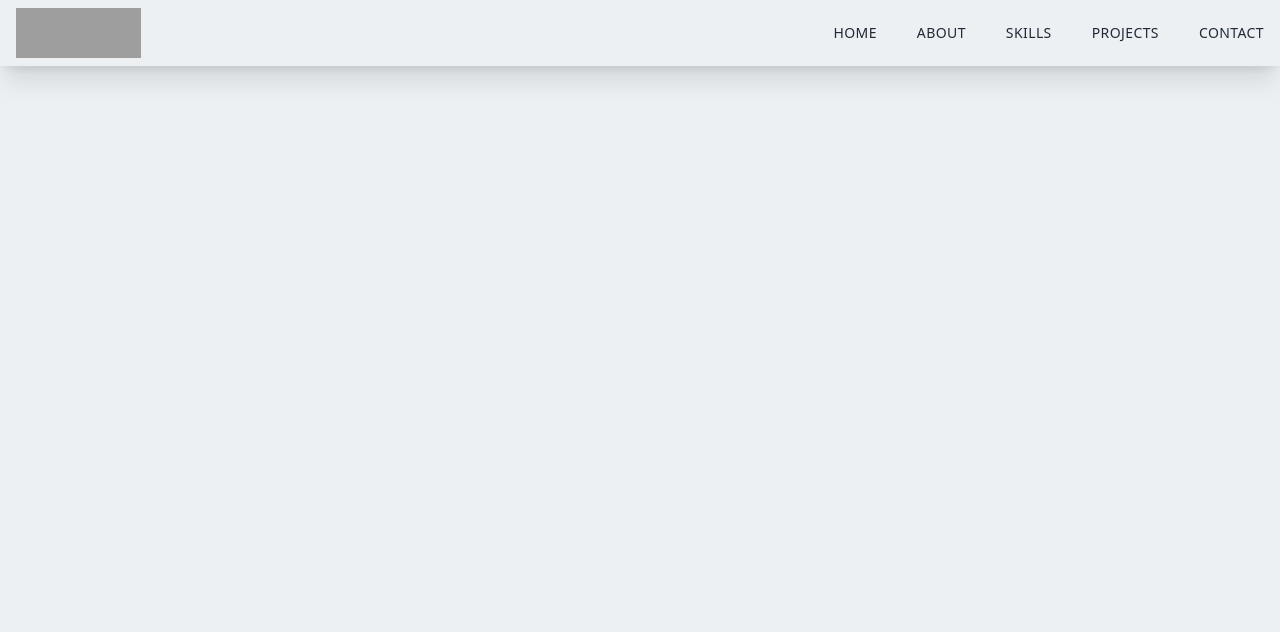
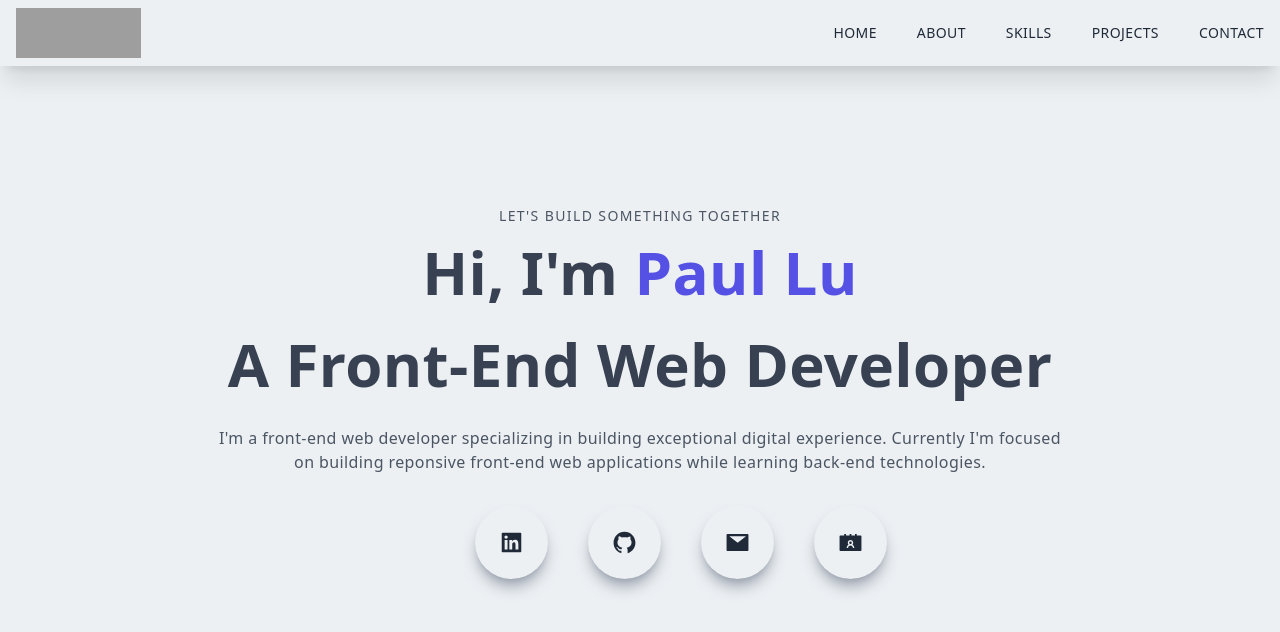
Before and after one commit to Paul-l-sining/Portfolio, a Next.js app: page / in a window 1280 px wide. Shown: the top 632 px of the page. Built offline with nearby package versions, Linux system fonts and the light colour scheme; grey boxes are pictures that could not be loaded.

Commit message:
built home component

```diff
--- /dev/null
+++ b/components/Home.jsx
@@ -0,0 +1,48 @@
+/** @format */
+
+import React from "react";
+import {
+  AiFillGithub,
+  AiFillLinkedin,
+  AiFillMail,
+  AiFillContacts,
+} from "react-icons/ai";
+
+function Home() {
+  return (
+    <div className="w-full h-screen text-center">
+      <div className="max-w-[1240px] w-full h-full mx-auto p-2 flex justify-center items-center">
+        <div>
+          <p className="uppercase text-sm tracking-widest text-gray-600">
+            let's build something together
+          </p>
+          <h1 className="py-4 text-gray-700">
+            Hi, I'm <span className="text-[#5651e5]">Paul Lu</span>
+          </h1>
+          <h1 className="py-4 text-gray-700">A Front-End Web Developer</h1>
+          <p className="py-4 text-gray-600 max-w-[70%] m-auto">
+            I'm a front-end web developer specializing in building exceptional
+            digital experience. Currently I'm focused on building reponsive
+            front-end web applications while learning back-end technologies.
+          </p>
+          <div className="flex items-center justify-between max-w-[330px] m-auto space-x-10 py-4">
+            <div className="rounded-full shadow-lg shadow-gray-400 p-6 cursor-pointer hover:scale-105 duration-100">
+              <AiFillLinkedin size="25px" />
+            </div>
+            <div className="rounded-full shadow-lg shadow-gray-400 p-6 cursor-pointer hover:scale-105 duration-100">
+              <AiFillGithub size="25px" />
+            </div>
+            <div className="rounded-full shadow-lg shadow-gray-400 p-6 cursor-pointer hover:scale-105 duration-100">
+              <AiFillMail size="25px" />
+            </div>
+            <div className="rounded-full shadow-lg shadow-gray-400 p-6 cursor-pointer hover:scale-105 duration-100">
+              <AiFillContacts size="25px" />
+            </div>
+          </div>
+        </div>
+      </div>
+    </div>
+  );
+}
+
+export default Home;
--- a/components/Navbar.jsx
+++ b/components/Navbar.jsx
@@ -6,10 +6,7 @@
 import {
   AiOutlineMenu,
   AiOutlineClose,
-  AiOutlineGithub,
-  AiOutlineLinkedin,
-  AiOutlineMail,
-  AiOutlineUser,
+  AiFillContacts,
   AiFillLinkedin,
   AiFillGithub,
   AiFillMail,
@@ -155,7 +152,7 @@
                 <AiFillMail size="25px" />
               </div>
               <div className="rounded-full shadow-lg shadow-gray-400 p-3 cursor-pointer hover:scale-105 duration-100">
-                <AiOutlineUser size="25px" />
+                <AiFillContacts size="25px" />
               </div>
             </div>
           </div>
--- a/pages/index.js
+++ b/pages/index.js
@@ -3,8 +3,9 @@
 import Head from "next/head";
 import Image from "next/image";
 import Navbar from "../components/Navbar";
+import Home from "../components/Home";
 
-export default function Home() {
+export default function Index() {
   return (
     <div>
       <Head>
@@ -16,6 +17,7 @@
         />
       </Head>
       <Navbar />
+      <Home />
     </div>
   );
 }
```
